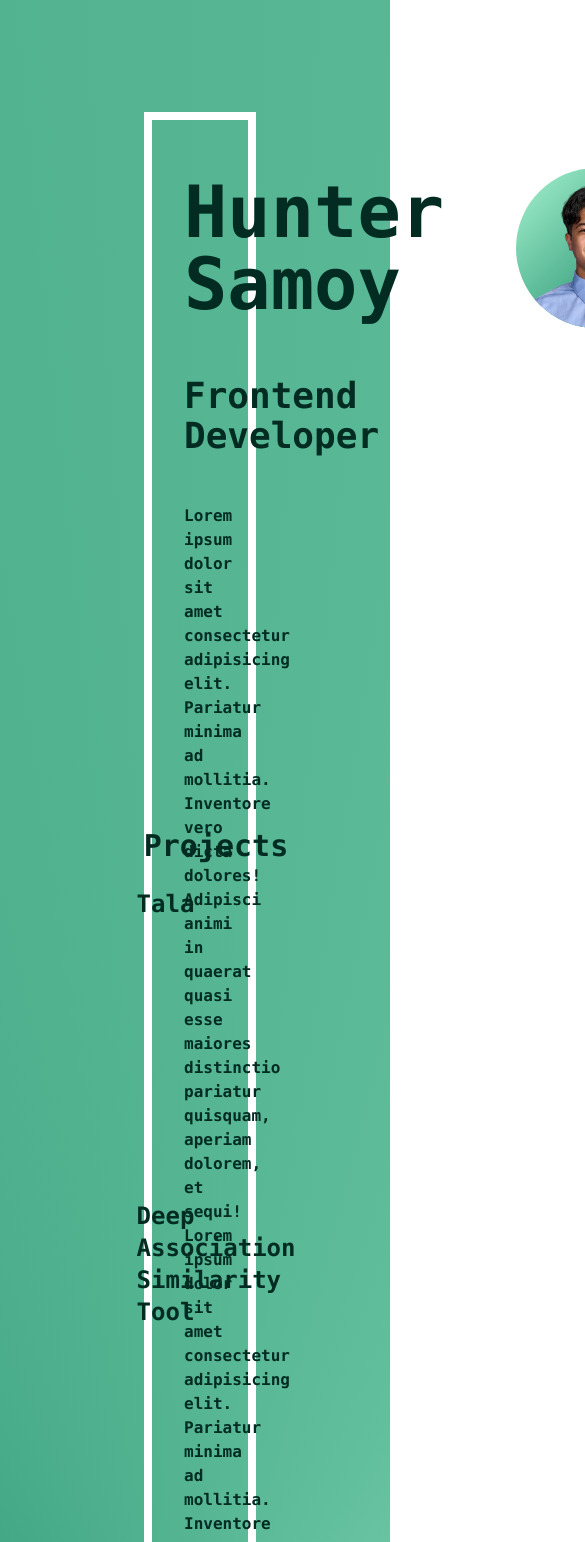
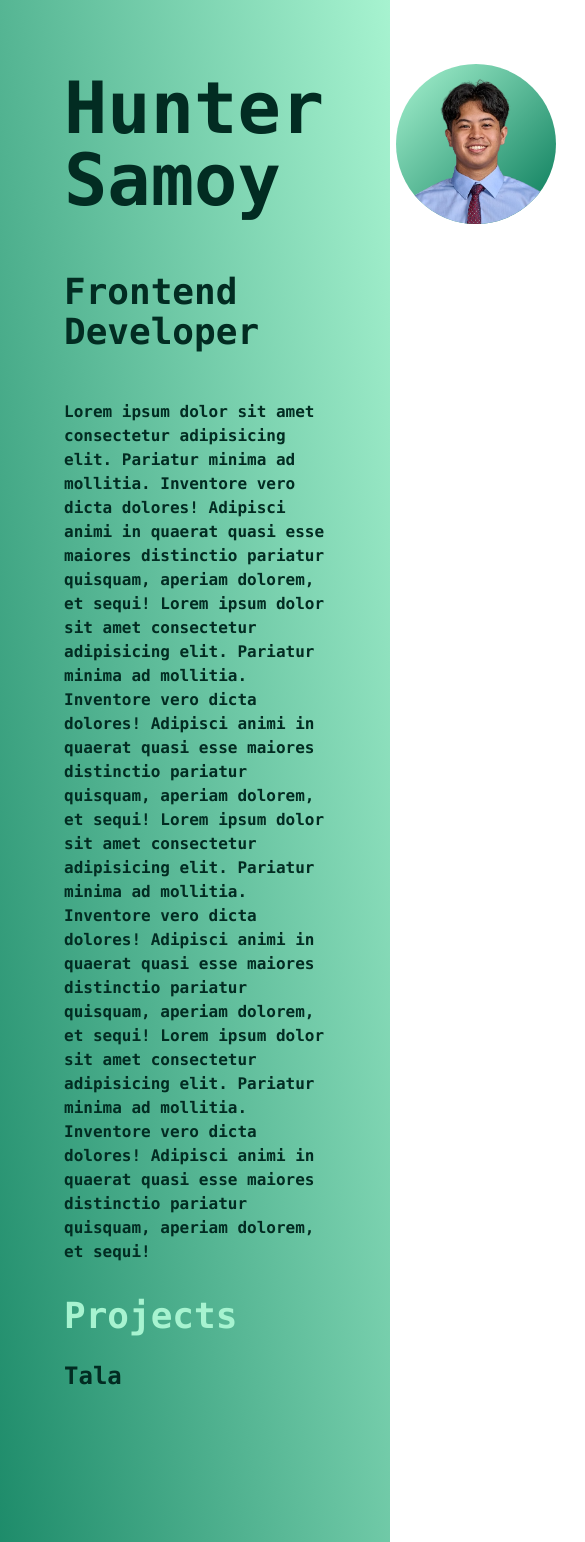
Before and after one commit to Huntergs16/portfolio, a Next.js app: page / in a window 390 px wide. Shown: the top 1542 px of the page, 585 px wide, since content can reach past the window. Built offline with nearby package versions, Linux system fonts and the light colour scheme.

Commit message:
mobile interactivity updates

```diff
--- a/app/page.tsx
+++ b/app/page.tsx
@@ -3,16 +3,16 @@ import Link from 'next/link'
 
 export default function Home() {
   return (
-    <main className="from-emerald-700 to-emerald-200 bg-gradient-conic min-h-screen flex px-36 py-28 font-mono">
-      <div className='border-white flex border-solid border-8 min-h-full w-full bg-transparent p-12 justify-center gap-8'>
-        <div className='w-1/2 text-emerald-950 font-semibold flex flex-col gap-12'>
+    <main className="from-emerald-700 to-emerald-200 bg-gradient-to-tr sm:bg-gradient-conic min-h-screen w-[100vw] flex p-4 sm:px-36 sm:py-28 font-mono">
+      <div className='sm:border-white flex flex-col sm:flex-row sm:border-solid sm:border-8 min-h-full w-full bg-transparent  p-12 justify-center gap-8'>
+        <div className='sm:w-1/2 h-min text-emerald-950 font-semibold flex flex-col gap-12'>
           <span className='flex items-center gap-10 '>
             <p className='text-7xl'>Hunter Samoy</p>
             <div className='group/profile flex items-center gap-6 px-8'>
               <div className="w-40 h-40 rounded-full overflow-hidden bg-gradient-to-tl from-emerald-700 to-emerald-200 z-10">
                 <Image className="w-full h-full object-cover" src={'/headshot-removebg-preview.png'} alt={'Hunter'} width={200} height={200} />
               </div>
-              <div className='flex gap-4 text-lg -translate-x-44 opacity-0 group-hover/profile:translate-x-0 group-hover/profile:opacity-100 transition-all duration-800 ease-in-out'>
+              <div className='flex gap-4 text-lg -translate-x-[11.5rem] opacity-0 group-hover/profile:translate-y-24 sm:group-hover/profile:translate-x-0 group-hover/profile:opacity-100 transition-all duration-800 ease-in-out'>
                 <Link className='cursor-pointer hover:opacity-40' href={'https://www.linkedin.com/in/hunter-samoy/'} target='_blank'>LinkedIn</Link>
                 <Link className='cursor-pointer hover:opacity-40' href={'https://github.com/Huntergs16'} target='_blank'>Github</Link>
               </div>
@@ -25,9 +25,9 @@ export default function Home() {
             Lorem ipsum dolor sit amet consectetur adipisicing elit. Pariatur minima ad mollitia. Inventore vero dicta dolores! Adipisci animi in quaerat quasi esse maiores distinctio pariatur quisquam, aperiam dolorem, et sequi!
           </p>
         </div>
-        <div className='w-1/2 h-full flex flex-col justify-center items-center text-emerald-950 group/projects place-self-center'>
-          <div className='flex flex-col items-center group/projects h-2/3 justify-end'>
-            <p className='text-3xl font-extrabold mb-6'>Projects</p>
+        <div className='sm:w-1/2 h-full flex flex-col justify-center items-center text-emerald-950 group/projects place-self-center'>
+          <div className='flex flex-col sm:items-center group/projects sm:h-2/3 justify-end'>
+            <p className='text-4xl text-emerald-200 sm:text-emerald-950 font-extrabold mb-6'>Projects</p>
             <ul className='text-xl flex flex-col gap-4 items-center justify-center'>
                 <li className='font-bold group/tala cursor-pointer'>
                   <p  className='text-2xl group-hover/tala:text-emerald-700'>Tala</p>
```
